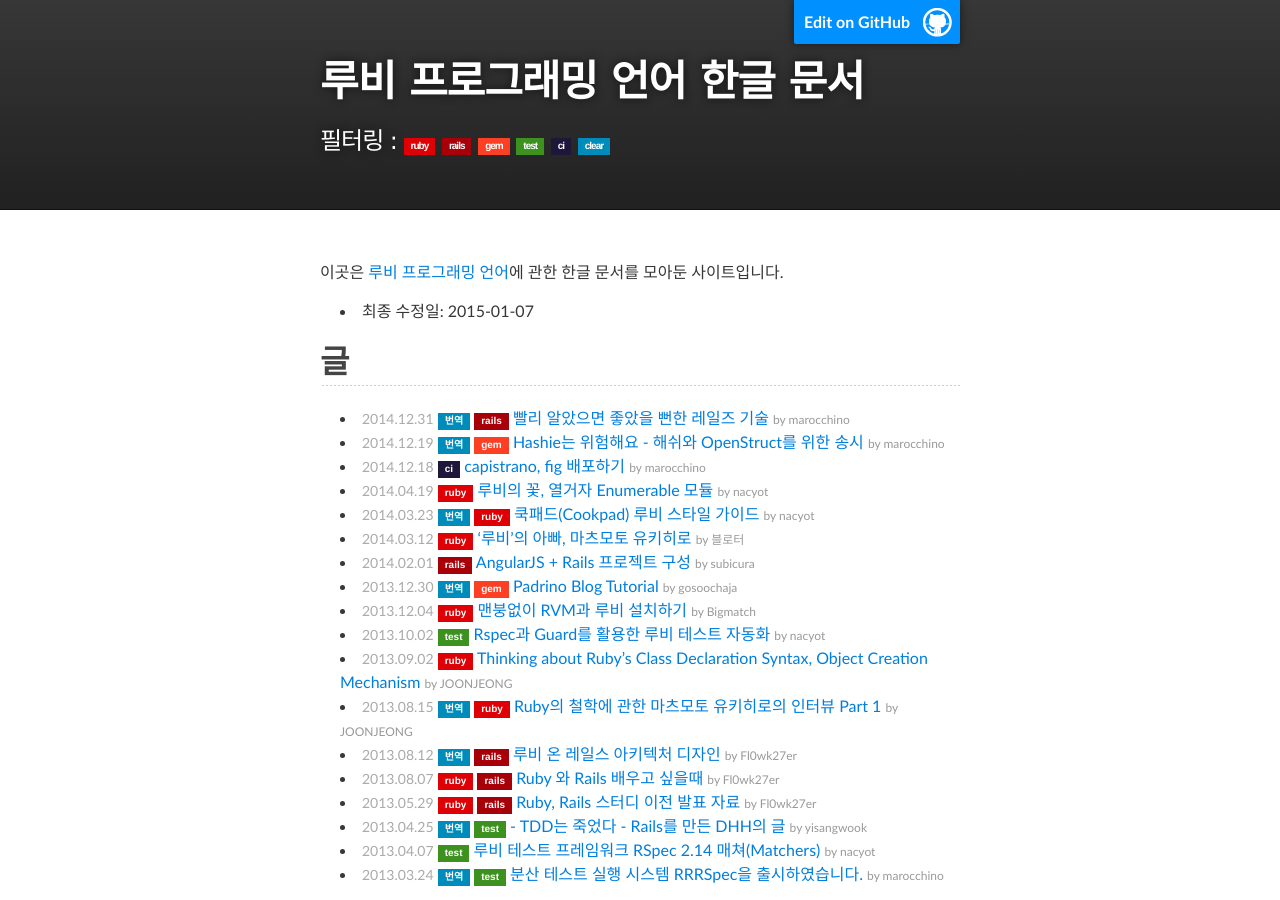
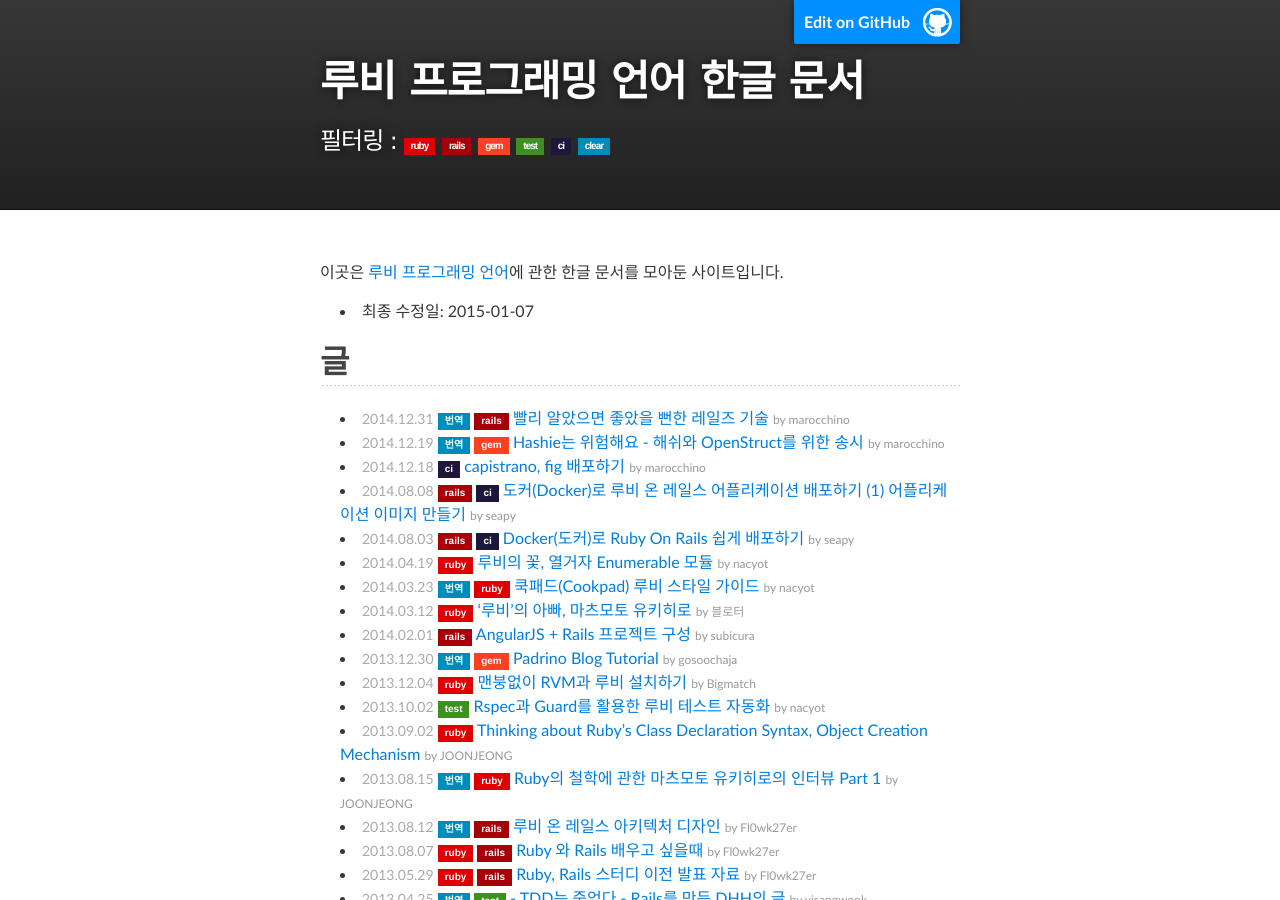
Before and after one commit to rubykr/rubykr.github.io, a Jekyll site: the page built from index.md, in a window 1280 px wide and 900 px high. Built offline with Jekyll 4.4.1, drawn with Linux system fonts in a browser that asks for light colours; comment, search, counter and statistics services are not loaded.

Commit message:
Add two links

```diff
--- a/index.md
+++ b/index.md
@@ -13,6 +13,8 @@ title: 루비 프로그래밍 언어 한글 문서
 - [빨리 알았으면 좋았을 뻔한 레일즈 기술](https://dayone.me/1ajvzWC){: .article data-tags="translated rails" data-author="marocchino" data-date="2014.12.31"}
 - [Hashie는 위험해요 - 해쉬와 OpenStruct를 위한 송시](https://dayone.me/18pYzZD){: .article data-tags="translated gem" data-author="marocchino" data-date="2014.12.19"}
 - [capistrano, fig 배포하기](https://dayone.me/1767zVi){: .article data-tags="ci" data-author="marocchino" data-date="2014.12.18"}
+- [도커(Docker)로 루비 온 레일스 어플리케이션 배포하기 (1) 어플리케이션 이미지 만들기](http://blog.nacyot.com/articles/2014-08-08-rails-on-docker/){: .article data-tags="rails ci" data-author="seapy" data-date="2014.08.08"}
+- [Docker(도커)로 Ruby On Rails 쉽게 배포하기](http://seapy.com/2084){: .article data-tags="rails ci" data-author="seapy" data-date="2014.08.03"}
 - [루비의 꽃, 열거자 Enumerable 모듈](http://blog.nacyot.com/articles/2014-04-19-ruby-enumerable/){: .article data-tags="ruby" data-author="nacyot" data-date="2014.04.19"}
 - [쿡패드(Cookpad) 루비 스타일 가이드](http://blog.nacyot.com/articles/2014-03-23-cookpad-ruby-styleguide/){: .article data-tags="translated ruby" data-author="nacyot" data-date="2014.03.23"}
 - [‘루비’의 아빠, 마츠모토 유키히로](http://www.bloter.net/archives/184564){: .article data-tags="ruby" data-author="블로터" data-date="2014.03.12"}
```
